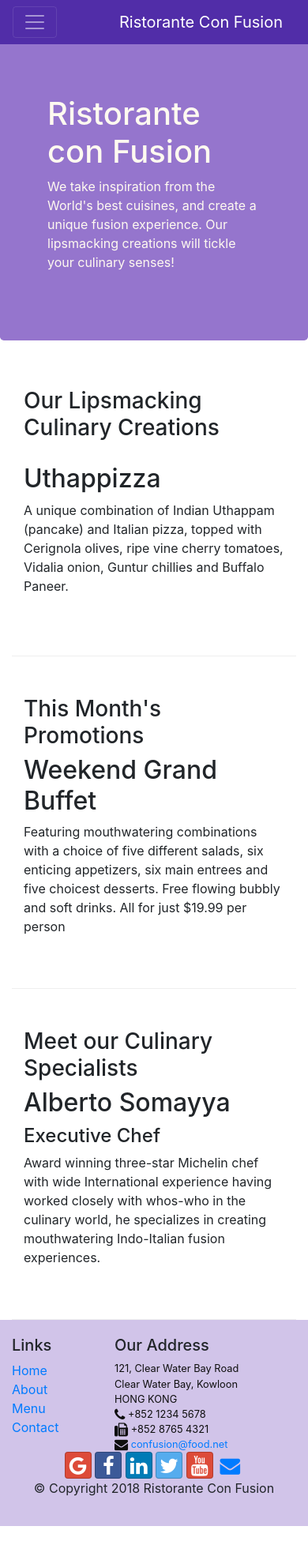
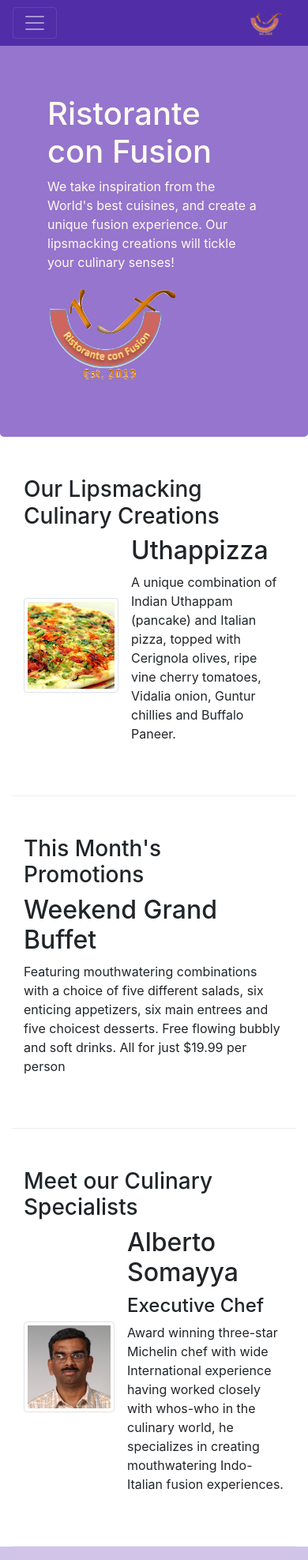
Before and after one commit to Aman16102000/Ristorante-con-Fusion-Bootstrap, a website: page index.html in a window 390 px wide. Shown: the top 1975 px of the page at 79% size. Before the commit the page ends 1932 px from the top, so only its background shows below. Drawn offline with nearby package versions, Linux system fonts and the light colour scheme.

Commit message:
Images and media

```diff
--- a/index.html
+++ b/index.html
@@ -20,7 +20,7 @@
             <button class="navbar-toggler" type="button" data-toggle="collapse" data-target="#Navbar">
                 <span class="navbar-toggler-icon"></span>
             </button>
-            <a class="navbar-brand" href="index.html">Ristorante Con Fusion</a>
+            <a class="navbar-brand" href="index.html"><img src="img/logo.png" width="41" height="30"></a>
             <div class="collapse navbar-collapse" id="Navbar">
             <ul class="navbar-nav mr-auto">
                 <li class="nav-item active"><a class="nav-link" href="index.html"><span class="fa fa-home fa-lg"></span> Home</a></li>
@@ -35,11 +35,12 @@
     <header class="jumbotron">
         <div class="container">
             <div  class="row row-header">
-                <div class="col-12 col-sm-6">
+                <div class="col-12 col-sm-8">
                     <h1>Ristorante con Fusion</h1>
                     <p>We take inspiration from the World's best cuisines, and create a unique fusion experience. Our lipsmacking creations will tickle your culinary senses!</p>
                 </div>
-                <div class="col-12 col-sm">
+                <div class="col-12 col-sm align-self-center">
+                    <img src="img/logo.png" class="img-fluid">
                 </div>
             </div>
         </div>
@@ -50,11 +51,18 @@
             <div class="col-12 col-sm-4 order-sm-last md-3">
                 <h3>Our Lipsmacking Culinary Creations</h3>
             </div>
-            <div class="col col-sm order-sm-first col-md">
-                <h2>Uthappizza</h2>
-                <p>A unique combination of Indian Uthappam (pancake) and Italian pizza, topped with Cerignola olives, ripe vine cherry tomatoes, Vidalia onion, Guntur chillies and Buffalo Paneer.</p>
-            </div>
-        </div>
+            <div class=" col col-sm order-sm-first col-md">
+                <div class="media">
+                    <img src="img/uthappizza.png" class="d-flex mr-3 img-thumbnail align-self-center" >
+                       <div class="media-body">
+                    <h2>Uthappizza</h2>
+
+                    <p>A unique combination of Indian Uthappam (pancake) and Italian pizza, topped with Cerignola olives, ripe vine cherry tomatoes, Vidalia onion, Guntur chillies and Buffalo Paneer.</p>
+                       </div>
+                </div>
+           </div>
+             </div>
+
 
 
         <div  class="row row-content align-items-center">
@@ -68,14 +76,23 @@
         </div>
 
         <div  class="row row-content align-items-center">
+
             <div  class="col-12 col-sm-4 order-sm-last md-3">
                 <h3>Meet our Culinary Specialists</h3>
             </div>
-            <div class="col col-sm order sm-firstcol-md">
+            <div  class="col col-sm order-sm-firstcol-md">
+            <div class="media">
+
+                    <img src="img/alberto.png" class="img-thumbnail d-flex mr-3 align-self-center">
+
+                <div class="media-body">
                 <h2>Alberto Somayya</h2>
                 <h4>Executive Chef</h4>
                 <p>Award winning three-star Michelin chef with wide International experience having worked closely with whos-who in the culinary world, he specializes in creating mouthwatering Indo-Italian fusion experiences. </p>
+                </div>
             </div>
+            </div>
+
         </div>
     </div>
 
```
Also changed, not shown: aboutus.html (+5 -3 lines), contactus.html (+4 -3 lines), img/alberto.png (added), img/buffet.png (added), img/logo.png (added), img/uthappizza.png (added).
